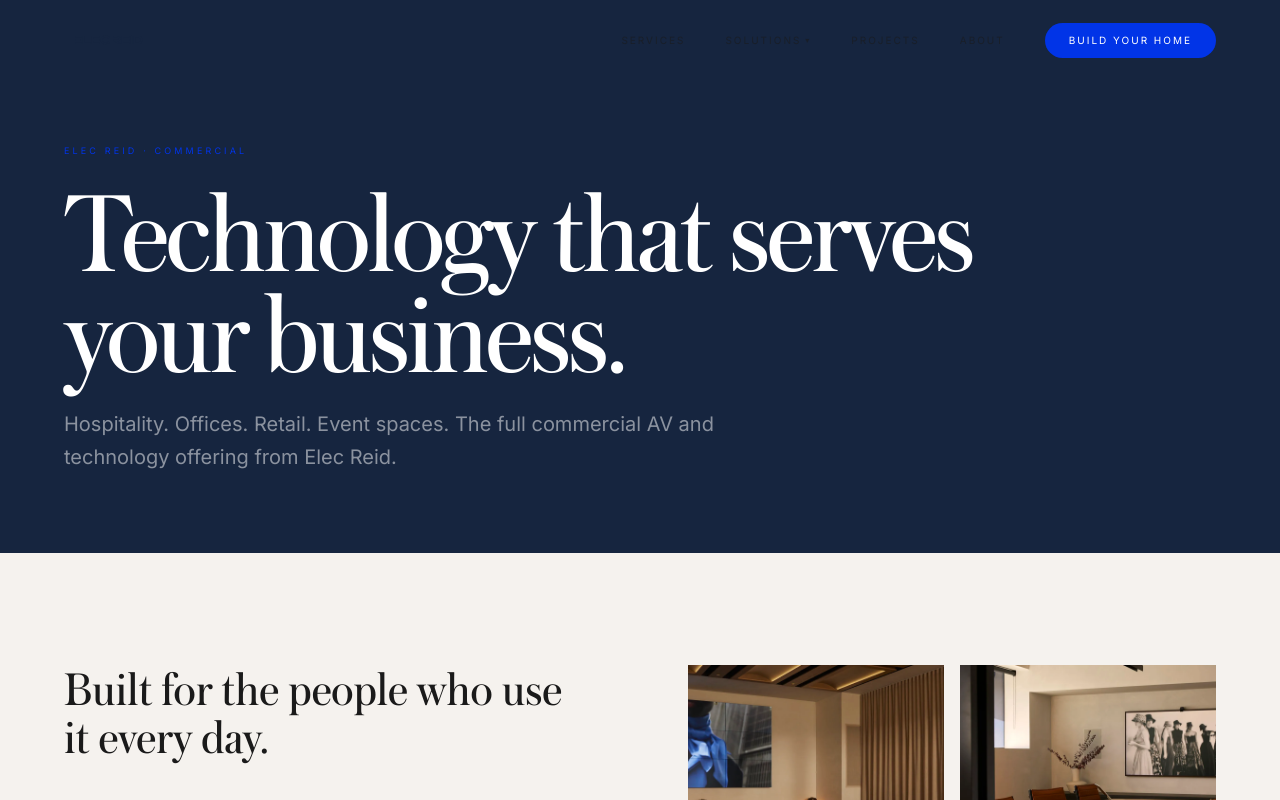
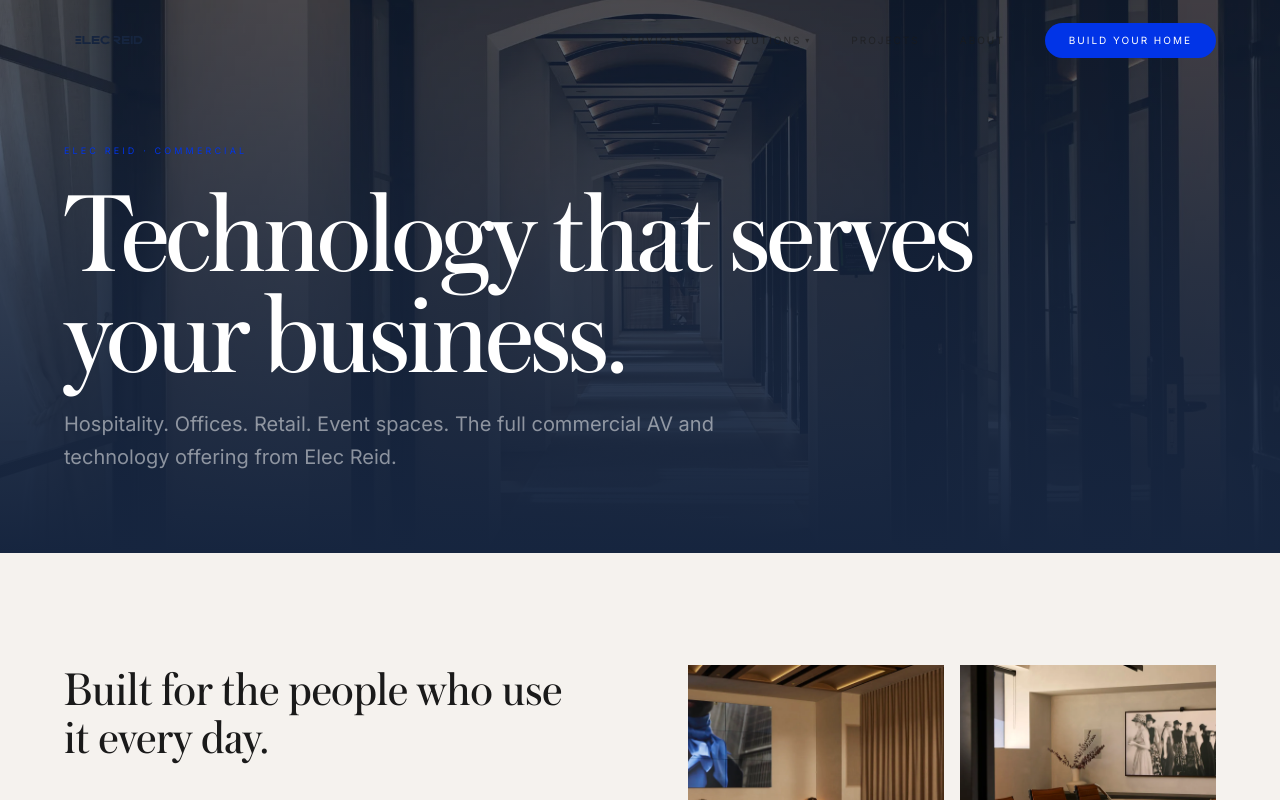
Before and after one commit to Smudgykiwi/elecreid-website, a Next.js app: page /commercial in a window 1280 px wide. Shown: the top 800 px of the page. Built offline with nearby package versions, Linux system fonts and the light colour scheme.

Commit message:
Commercial hero image (Eclat arched corridor), residential full-width theatre image between sections

```diff
--- a/app/commercial/page.tsx
+++ b/app/commercial/page.tsx
@@ -15,8 +15,12 @@ export default function CommercialPage() {
       <Nav />
 
       {/* Hero */}
-      <section className="bg-[#16253F] px-6 lg:px-16 pt-36 pb-20 min-h-[60vh] flex flex-col justify-end">
-        <div className="max-w-screen-xl mx-auto w-full">
+      <section className="bg-[#16253F] px-6 lg:px-16 pt-36 pb-20 min-h-[60vh] flex flex-col justify-end relative overflow-hidden">
+        <div className="absolute inset-0">
+          <Image src="/images/eclat-bureau.webp" alt="Commercial AV space Melbourne" fill className="object-cover opacity-35" />
+          <div className="absolute inset-0 bg-gradient-to-t from-[#16253F] via-[#16253F]/60 to-transparent" />
+        </div>
+        <div className="max-w-screen-xl mx-auto w-full relative z-10">
           <p className="text-[9px] tracking-[0.35em] text-[#0134E7] uppercase mb-6">Elec Reid · Commercial</p>
           <h1 className="font-austin text-white text-[clamp(56px,9vw,130px)] leading-[0.88] tracking-tight mb-6 max-w-5xl">
             Technology that serves your business.
--- a/app/residential/page.tsx
+++ b/app/residential/page.tsx
@@ -142,6 +142,15 @@ export default function Home() {
               </div>
             ))}
           </div>
+        </div>
+      </section>
+
+      {/* ── FULL WIDTH IMAGE ─────────────────────────────────────── */}
+      <section className="relative h-[50vh] lg:h-[60vh] overflow-hidden">
+        <Image src="/images/haven-dsc05653.jpg" alt="Haven Court home theatre and bar" fill className="object-cover" />
+        <div className="absolute inset-0 bg-gradient-to-r from-[#16253F]/70 via-transparent to-transparent" />
+        <div className="absolute bottom-8 left-6 lg:left-16">
+          <p className="text-[8px] tracking-[0.25em] text-white/50 uppercase">Haven Court · Torquay, VIC</p>
         </div>
       </section>
 
```
